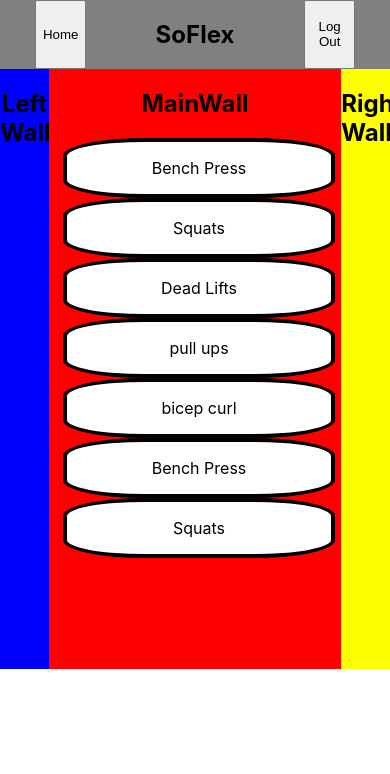
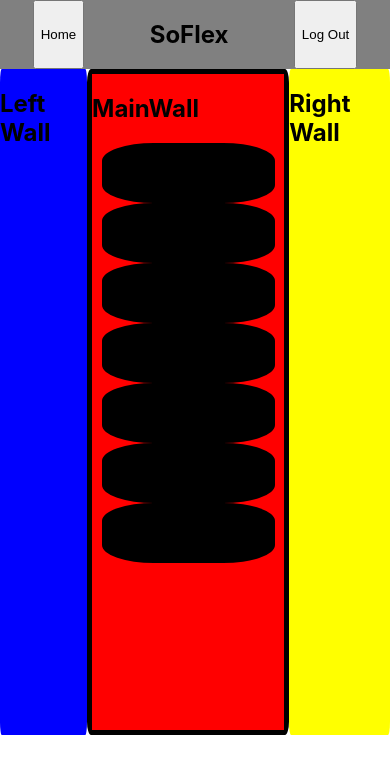
Before and after one commit to AasaChristian/soflex-web, a React (Create React App) app: page /board in a window 390 px wide. Shown: the top 774 px of the page. Built offline with nearby package versions, Linux system fonts and the light colour scheme.

Commit message:
testing styling

```diff
--- a/src/App.css
+++ b/src/App.css
@@ -1,22 +1,34 @@
+* {
+  box-sizing: border-box;
+  height: auto;
+}
+
+.App {
+  height: 100%;
+  width: 100%;
+  max-height: 100%;
+  max-width: 100%;
+}
+
+@media(max-width:450px){
+
+  html {
+    height: 800px;
+  }
+
+  body {
+    height: 100%;
+    max-height: 740px;
+    background-color:white;
+  }
+
+  #root {
+height: 100%;
+  }
+
+  .App {
+    height: 100%;
+  }
 
 
-.App {
-  text-align: center;
-  height: 600px;
-  max-height: 600px;
 }
-
-
-
-
-html {
-  width: 100%;
-  min-height: 100%;
-}
-
-body {
-  width: inherit;
-  min-height: inherit;
-  margin: 0;
-  padding: 0;
-}
--- a/src/components/Board.js
+++ b/src/components/Board.js
@@ -7,41 +7,47 @@ import data from './DummyData'
 function Board() {
     console.log(data, "data")
     const {user} = data
-
     const exlist = user.ExerciseH.Standard
 
-    console.log(exlist)
+
 
     const BoardCont = styled.div`
     display: flex;
-    height: 100%
+    width: inherit;
+    height: 90%;
     ;`
 
     const LeftWall = styled.section`
     background-color: blue;
-    margin-color: black;
-    width: 12.5%;
+    border-radius: 2%;
+
+
     `;
 
     const MainWall = styled.section`
     background-color: red;
-    width: 75%
+    width: 60%;
+    border-radius: 2%;
+    border: solid black 5px;
+
     `;
 
     const RightWall = styled.section`
     background-color: yellow;
-    width: 12.5%
+    border-radius: 2%;
+
     `;
 
     const ExboxCont = styled.section`
     display: flex;
     flex-direction: column;
 
+
     `;
 
 
   return (
-    <BoardCont className="Board">
+    <BoardCont >
 
         <LeftWall>
             <h2>Left Wall</h2>
--- a/src/components/ExerciseStatBox.js
+++ b/src/components/ExerciseStatBox.js
@@ -11,6 +11,10 @@ function ExBox({name, key}) {
     border: solid black 4px ;
     border-radius: 30%;
     margin-left: 5%;
+
+    @media (max-width: 750px) {
+      background-color: black;
+    }
     `;
 
     console.log(name, "exe")
--- a/src/components/Head.js
+++ b/src/components/Head.js
@@ -5,11 +5,9 @@ import styled from 'styled-components'
 function Head() {
 
     const Button = styled.button`
-    width: 13%;
     `;
     const HeadCont = styled.section`
     background-color: grey;
-    width: 100%;
     display: flex;
     justify-content: space-around;
     `;
```
Also changed, not shown: 1 other file (tests, documents, lock files or other folders).
